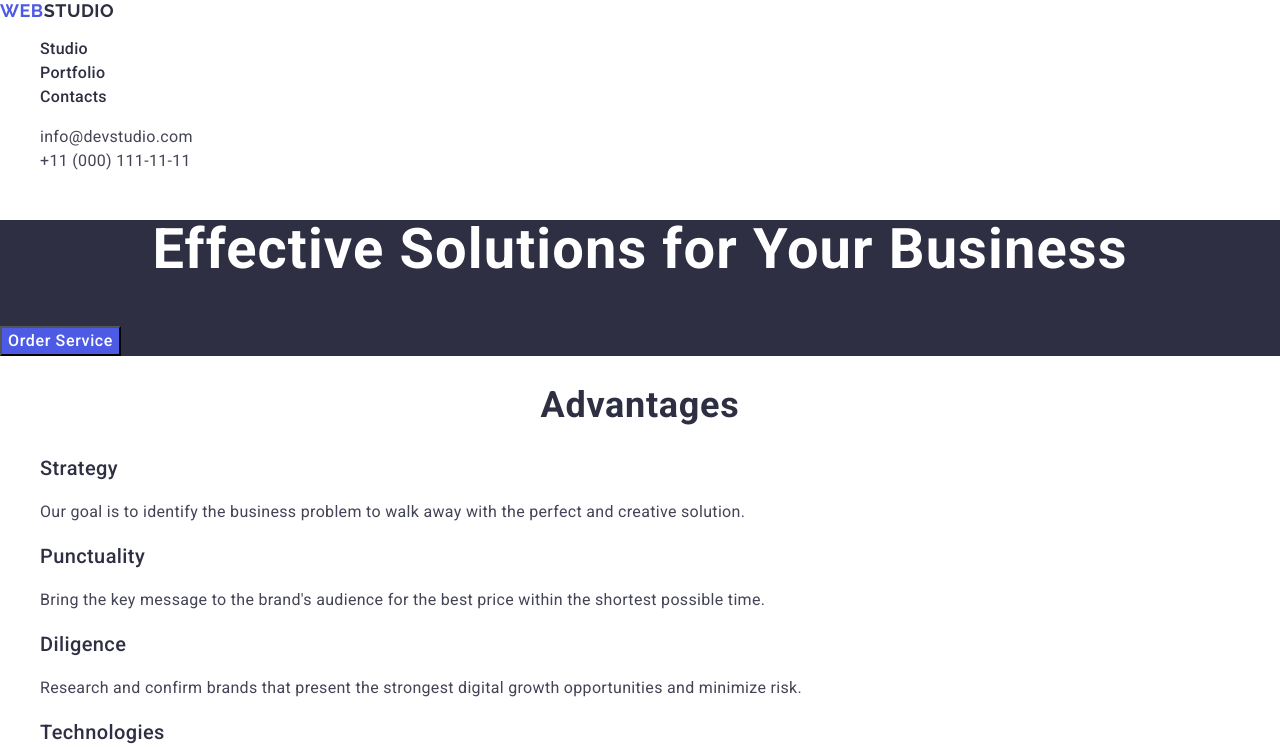
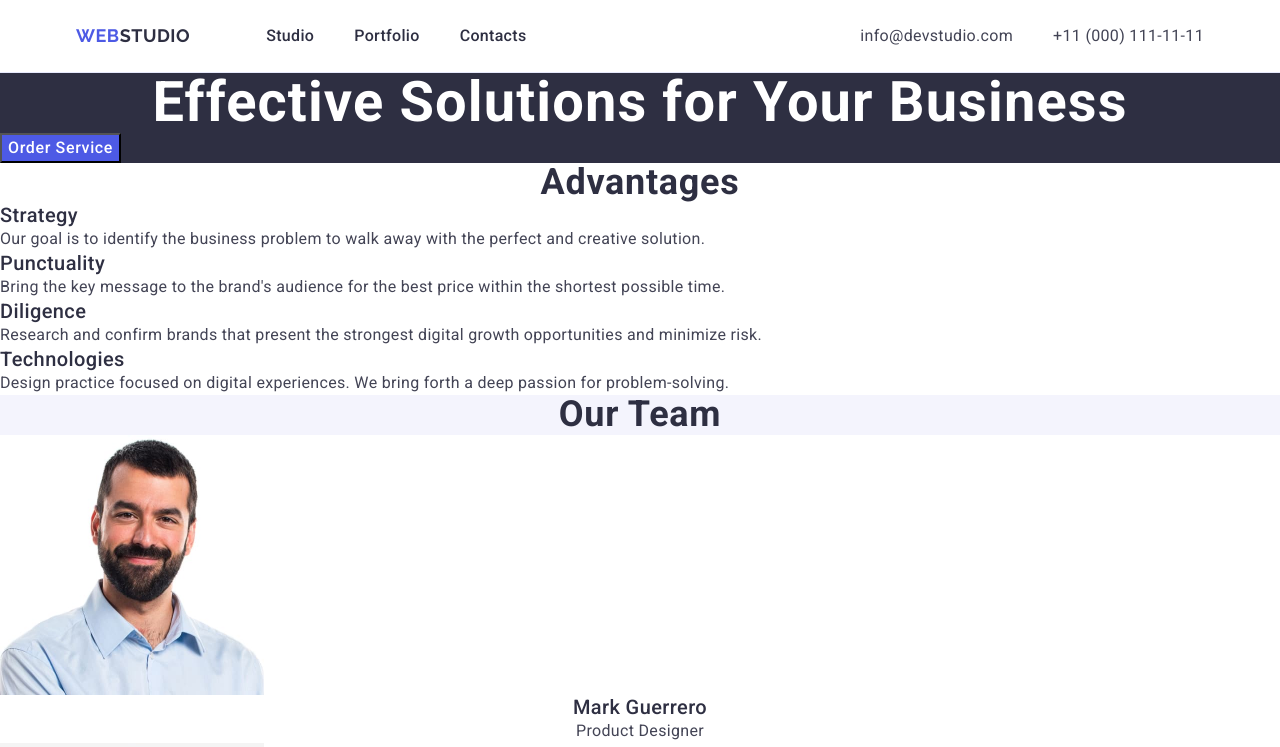
Before and after one commit to Sergii730/goit-markup-hw-03, a plain HTML site: page index.html in a window 1280 px wide. Shown: the top 747 px of the page. Drawn offline with nearby package versions, Linux system fonts and the light colour scheme.

Commit message:
add work 3.1

```diff
--- a/css/style.css
+++ b/css/style.css
@@ -2,25 +2,62 @@ body {
   font-family: 'Roboto', sans-serif;
   color: #434455;
   background-color: #fff;
+  margin: 0;
+}
+
+img {
+  display: block;
 }
 
 a {
   text-decoration: none;
 }
 
+h1,
+h2,
+h3,
+h4,
+h5,
+h6,
+p {
+  padding: 0;
+  margin: 0;
+}
+
 ul,
 ol {
   list-style-type: none;
+  padding: 0;
+  margin: 0;
 }
 
 button {
   cursor: pointer;
 }
 
+container {
+  max-width: 1158px;
+  padding: 0 15px;
+  margin: 0 auto;
+}
+
 /* #region header */
 .header-page {
+  border-bottom: 1px solid #e7e9fc;
+  background: #fff;
 }
+
+.container-header {
+  max-width: 1158px;
+  padding: 0 15px;
+  margin: 0 auto;
+  display: flex;
+  align-items: center;
+}
+
 .nav-page {
+  display: flex;
+  align-items: center;
 }
 .logo {
   font-family: 'Raleway', sans-serif;
@@ -34,13 +71,21 @@ button {
 
 .logo-style-header {
   color: #2e2f42;
+  padding: 24px 0;
+  margin-right: 76px;
 }
 
 .nav-list {
+  display: flex;
+  align-items: center;
+  gap: 40px;
+  width: 261px;
 }
 .nav-item {
 }
 .nav-item-link {
+  display: block;
+  padding: 24px 0;
   font-weight: 500;
   font-size: 16px;
   line-height: 1.5;
@@ -54,10 +99,16 @@ button {
 }
 .address {
   font-style: normal;
+  margin-left: auto;
 }
 .address-list {
+  display: flex;
+  align-items: center;
+  gap: 40px;
 }
 .address-item {
+  display: block;
+  padding: 24px 0;
 }
 .address-item-link {
   font-weight: 400;
--- a/index.html
+++ b/index.html
@@ -22,6 +22,7 @@
   <body>
     <!-- #region header -->
     <header class="header-page">
+      <div class="container-header">
         <nav class="nav-page">
           <a class="logo" href="./index.html"
             >Web<span class="logo-style-header">Studio</span></a
@@ -52,6 +53,7 @@
             </li>
           </ul>
         </address>
+      </div>
     </header>
     <!-- #endregion header -->
 
```
Lines whose indentation alone changed are shown as unchanged.
